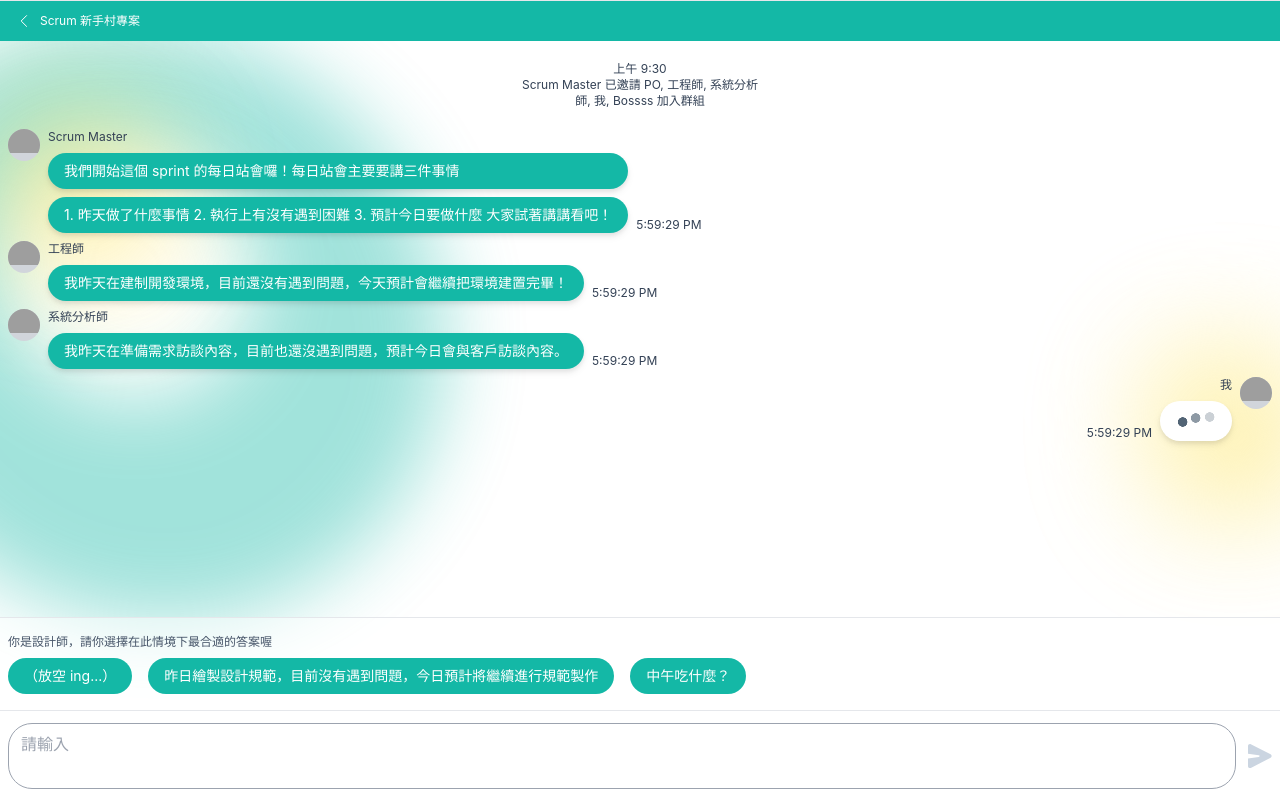
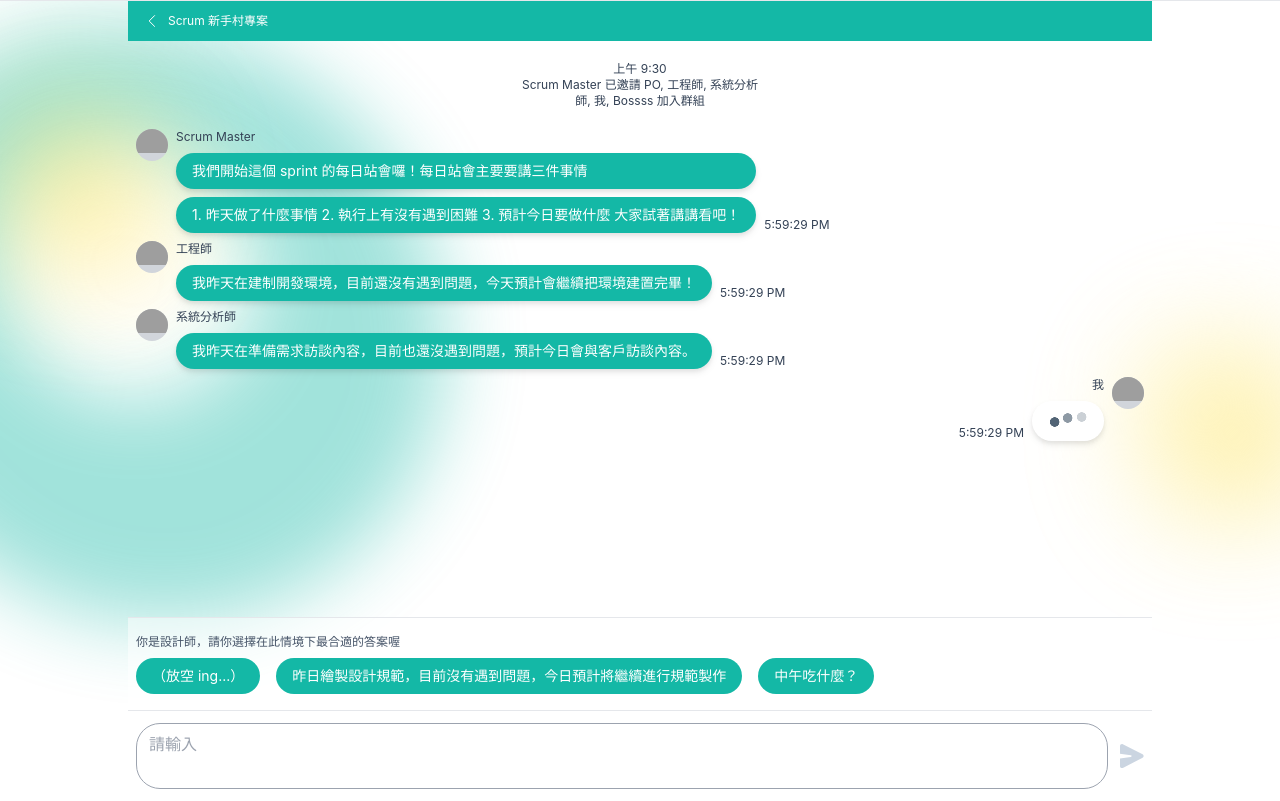
Before and after one commit to alphatero/f2e_scrum_frontend, a React (Create React App) app: page /chat/sprint-daily-scrum in a window 1280 px wide. Built offline with nearby package versions, Linux system fonts and the light colour scheme; grey boxes are pictures that could not be loaded.

Commit message:
feat: 🎸 desktop layout

```diff
--- a/src/views/chat/SprintDailyScrum.jsx
+++ b/src/views/chat/SprintDailyScrum.jsx
@@ -69,7 +69,7 @@ function SprintDailyScrum() {
   }, [sendMsg]);
 
   return (
-    <div className="flex flex-col h-full">
+    <div className="flex flex-col h-full max-w-5xl mx-auto">
       <ChatNavBar previousPage={previousPageName} />
 
       <section
```
